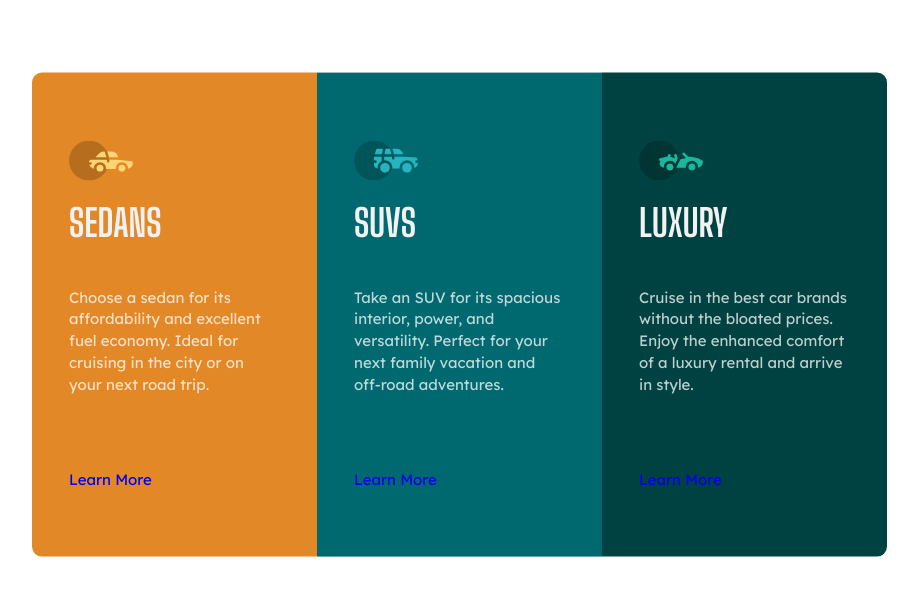
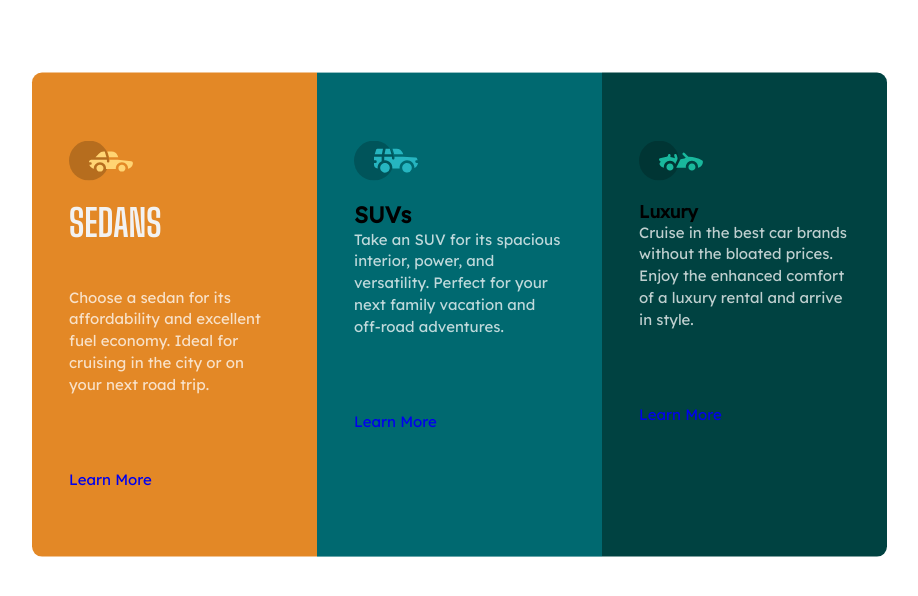
Before and after one commit to Abasiekong/3-column-preview-card-component, a plain HTML site: page index.html in a window 1280 px wide. Shown: the whole page, without its empty margins (181-1099 px from the left). Drawn offline with Linux system fonts and the light colour scheme.

Commit message:
Update index.html

```diff
--- a/index.html
+++ b/index.html
@@ -35,7 +35,7 @@
       <section class="section-suvs">
         <section class="content-wrapper">
           <img src="images/icon-suvs.svg" alt="">
-          <h1>SUVs</h1>
+          <h2>SUVs</h2>
           <p>
             Take an SUV for its spacious interior, power, and versatility. Perfect for your next family vacation
             and off-road adventures.</p>
@@ -48,7 +48,7 @@
       <section class="section-luxury">
         <section class="content-wrapper">
           <img src="images/icon-luxury.svg" alt="">
-          <h1>Luxury</h1>
+          <h3>Luxury</h3>
           <p>Cruise in the best car brands without the bloated prices. Enjoy the enhanced comfort of a luxury
             rental and arrive in style.</p>
 
```
